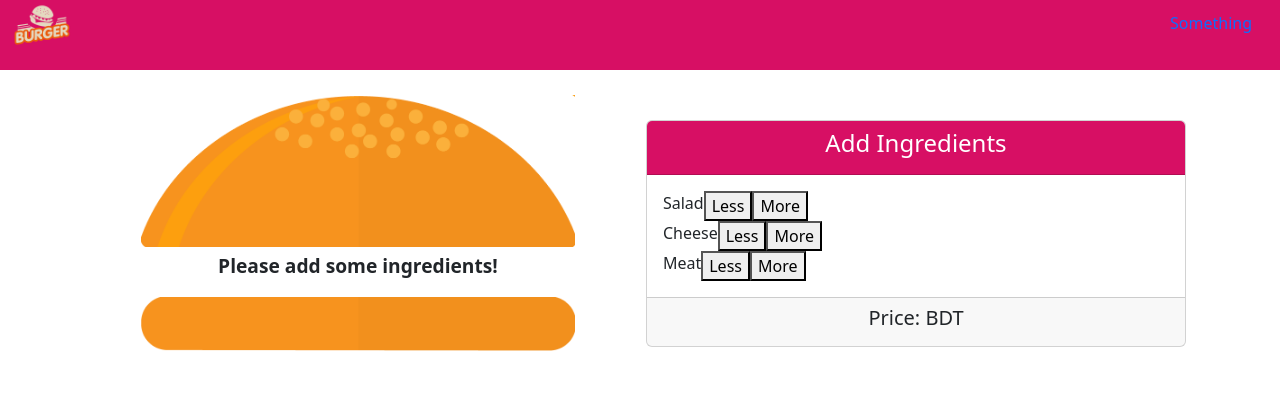
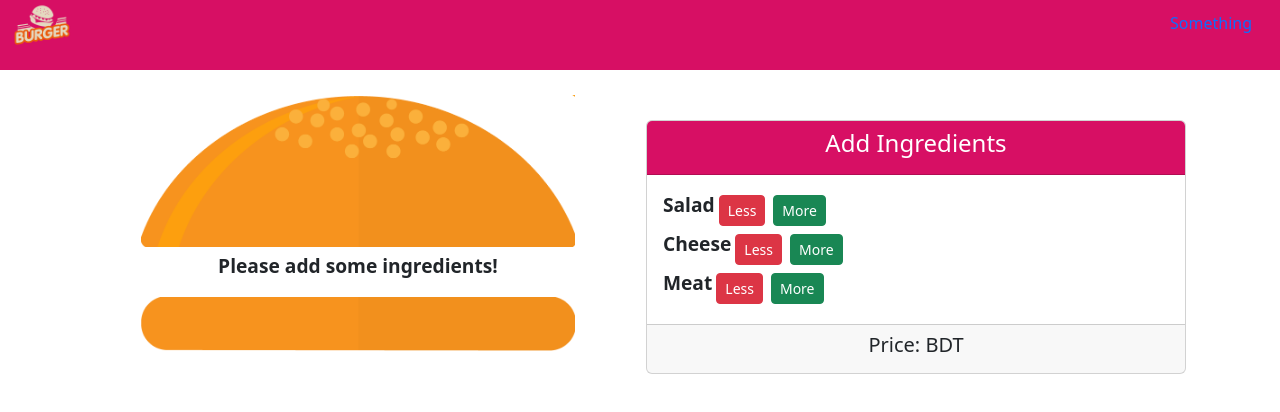
Before and after one commit to Rakib-Enam-Anik/my-burger, a React (Create React App) app: page / in a window 1280 px wide. Shown: the top 412 px of the page. Built offline with nearby package versions, Linux system fonts and the light colour scheme.

Commit message:
Implemented tutorial 6

```diff
--- a/src/Components/BurgerBuilder/BurgerBuilder.js
+++ b/src/Components/BurgerBuilder/BurgerBuilder.js
@@ -10,11 +10,33 @@ export default class BurgerBilder extends Component {
             { type: 'meat', amount: 0},
         ]
     }
+
+    addIngredientHandle = type => {
+        const ingredients = [...this.state.ingredients];
+        for (let item of ingredients) {
+            if (item.type === type) item.amount++;
+        }
+        this.setState({ ingredients: ingredients });
+    }
+
+    removeIngredientHandle = type => {
+        const ingredients = [...this.state.ingredients];
+        for (let item of ingredients) {
+            if (item.type === type){
+                if (item.amount <=0) return;
+                item.amount--;
+            }
+        }
+        this.setState({ ingredients: ingredients });
+    }
     render() {
         return (
             <div className="d-flex flex-md-row flex-column">
                 <Burger ingredients={this.state.ingredients} />
-                <Controls />
+                <Controls
+                ingredientAdded={this.addIngredientHandle}
+                ingredientRemoved={this.removeIngredientHandle}
+                 />
             </div>
         )
     }
--- a/src/Components/BurgerBuilder/Controls/Controls.js
+++ b/src/Components/BurgerBuilder/Controls/Controls.js
@@ -11,10 +11,10 @@ const controls = [
 
 const BuildControl = props => {
     return (
-        <div className="d-flex ">
-            <div className="mr-auto ml-5">{props.label}</div>
-            <button>Less</button>
-            <button>More</button>
+        <div className="d-flex">
+            <div className="mr-auto ml-5" style={{fontWeight: "bold", fontSize: "1.2rem"}}>{props.label}</div>
+            <button className="btn btn-danger btn-sm m-1"  onClick={props.removed}>Less</button>
+            <button className="btn btn-success btn-sm m-1" onClick={props.added}>More</button>
         </div>
     )
 }
@@ -37,6 +37,8 @@ const Controls = props => {
                                 label={item.label}
                                 type={item.type}
                                 key={Math.random()}
+                                added={() => props.ingredientAdded(item.type)}
+                                removed={() => props.ingredientRemoved(item.type)}
                              />
                          })
                         }
```
